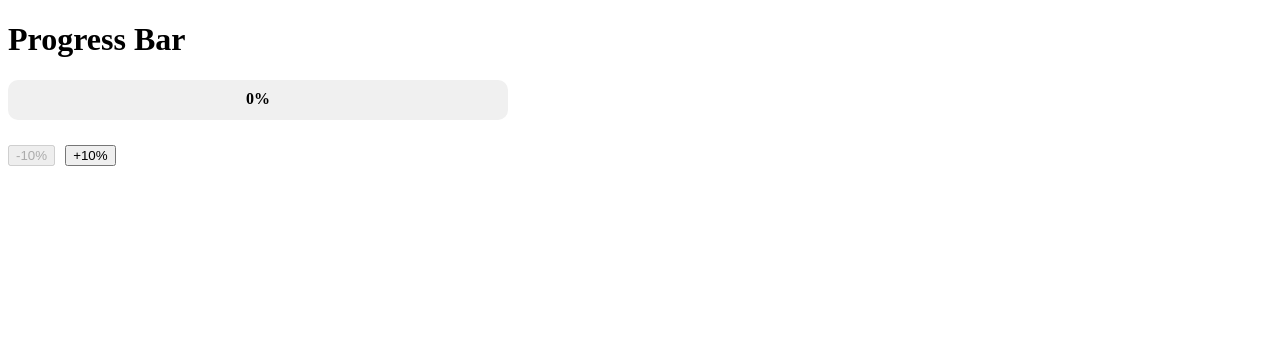
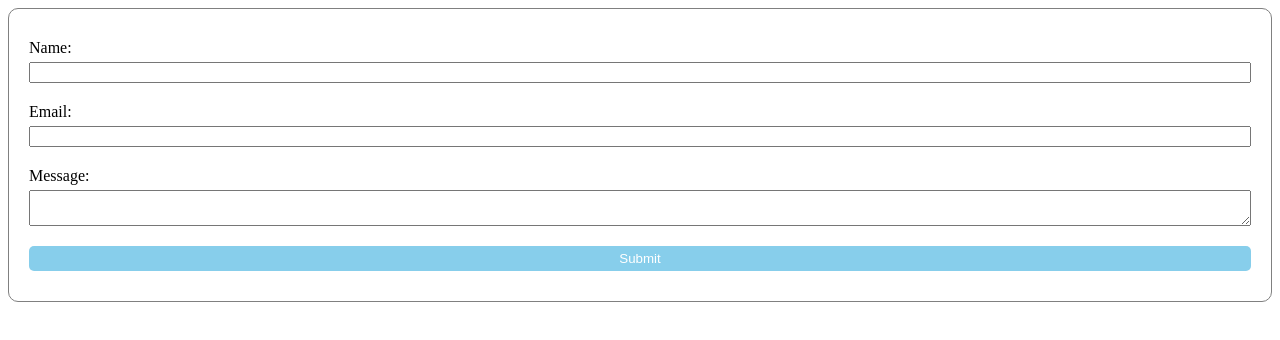
Before and after one commit to V-bhoy/ReactFundamentals, a React (Vite) app in the folder namaste-react/: page / in a window 1280 px wide. Shown: the top 340 px of the page. Built offline with nearby package versions, Linux system fonts and the light colour scheme.

Commit message:
add form

```diff
--- a/namaste-react/App.jsx
+++ b/namaste-react/App.jsx
@@ -4,6 +4,7 @@ import Title from "./Title.jsx";
 import ChipsInput from "./coding-problems/ChipsInput";
 import Accordian from "./coding-problems/Accordian";
 import ProgressBar from "./coding-problems/ProgressBar";
+import ContactForm from "./coding-problems/ContactForm";
 
 // core react element
 const heading = React.createElement("h1", {id: "heading"}, "Hello World from React!")
@@ -40,5 +41,6 @@ root.render(
     <React.StrictMode>
         {/*<ChipsInput/>*/}
         {/*<Accordian/>*/}
-        <ProgressBar/>
+        {/*<ProgressBar/>*/}
+        <ContactForm/>
     </React.StrictMode>);
--- /dev/null
+++ b/namaste-react/coding-problems/ContactForm.jsx
@@ -0,0 +1,109 @@
+import {useState} from "react";
+
+const formStyles = {
+    display: "flex",
+    flexDirection: "column",
+    gap: 20,
+    border: "1px solid gray",
+    padding: "30px 20px",
+    borderRadius: 10
+};
+
+const divStyles = {
+    display: "flex",
+    flexDirection: "column",
+    gap: 5
+};
+
+const buttonStyles = {
+    padding: 5,
+    backgroundColor: "skyblue",
+    cursor: "pointer",
+    color: "white",
+    border: "none",
+    borderRadius: 5
+};
+
+const errorStyles = {
+    color: "red",
+    padding: "5px 10px",
+    margin: 0,
+    backgroundColor: "pink",
+    borderRadius: 5
+}
+
+export default function ContactForm(){
+    const [name, setName] = useState("");
+    const [email, setEmail] = useState("");
+    const [message, setMessage] = useState("");
+    const [error, setError] = useState({ name: "", email: "", message: "" });
+    const [success, setSuccess] = useState(false);
+
+    function validateEmail(email){
+        const regex = /^[a-zA-Z0-9._%+-]+@[a-zA-Z0-9.-]+\.[a-zA-Z]{2,}$/;
+        return regex.test(email);
+    }
+
+    function handleSubmit(e){
+        e.preventDefault();
+        let formIsValid = true;
+        const newErrorObject = { name: "", email: "", message: "" };
+        const formName = name.trim();
+        const formEmail = email.trim();
+        const formMessage = message.trim();
+
+        if(!formName){
+            newErrorObject.name = "Name is required!";
+            formIsValid = false;
+        }
+        if(!formEmail){
+            newErrorObject.email = "Email is required";
+            formIsValid = false;
+        }
+        if(formEmail && !validateEmail(formEmail)){
+            newErrorObject.email = "Invalid email format"
+            formIsValid = false;
+        }
+        if(!formMessage){
+            newErrorObject.message = "Message is required"
+            formIsValid = false;
+        }
+        setError(newErrorObject);
+        if(formIsValid){
+            setSuccess(true);
+            setName("");
+            setEmail("");
+            setMessage("");
+        }
+    }
+
+    if(success){
+        return <>
+            <div style={{padding: 10, backgroundColor: "lightyellow"}}>
+                <h1 style={{textAlign: "center"}}>Thank You!</h1>
+            </div>
+            <button style={{marginTop: 10}} onClick={()=> setSuccess(false)}>Back</button>
+        </>
+    }
+
+    return <div>
+        <form style={formStyles} onSubmit={handleSubmit}>
+            <div style={divStyles}>
+                <label>Name: </label>
+                <input value={name} onChange={(e)=>setName(e.currentTarget.value)}/>
+                {error.name && <p style={errorStyles}>{error.name}</p>}
+            </div>
+            <div style={divStyles}>
+                <label>Email: </label>
+                <input value={email} onChange={(e)=>setEmail(e.currentTarget.value)}/>
+                {error.email && <p style={errorStyles}>{error.email}</p>}
+            </div>
+            <div style={divStyles}>
+                <label>Message: </label>
+                <textarea value={message} onChange={(e)=>setMessage(e.currentTarget.value)}></textarea>
+                {error.message && <p style={errorStyles}>{error.message}</p>}
+            </div>
+            <button style={buttonStyles}>Submit</button>
+        </form>
+    </div>
+}
```
